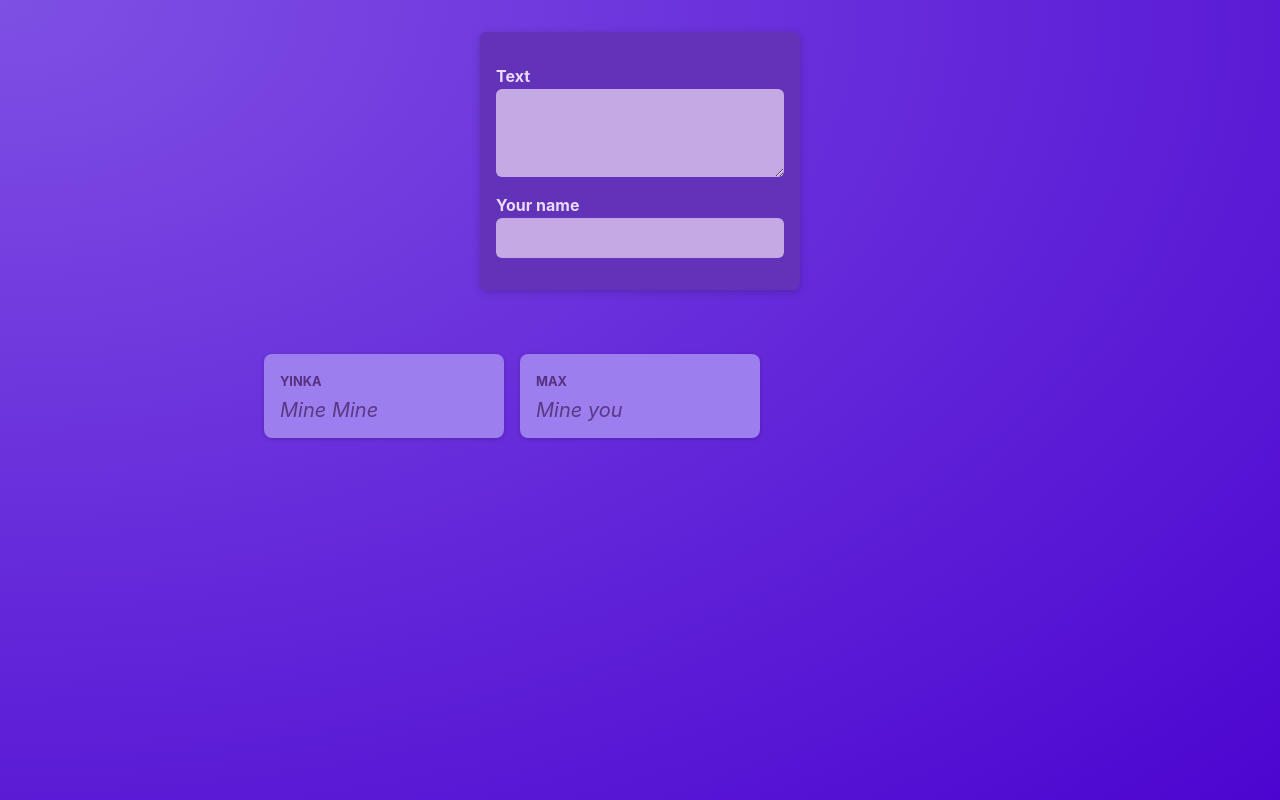
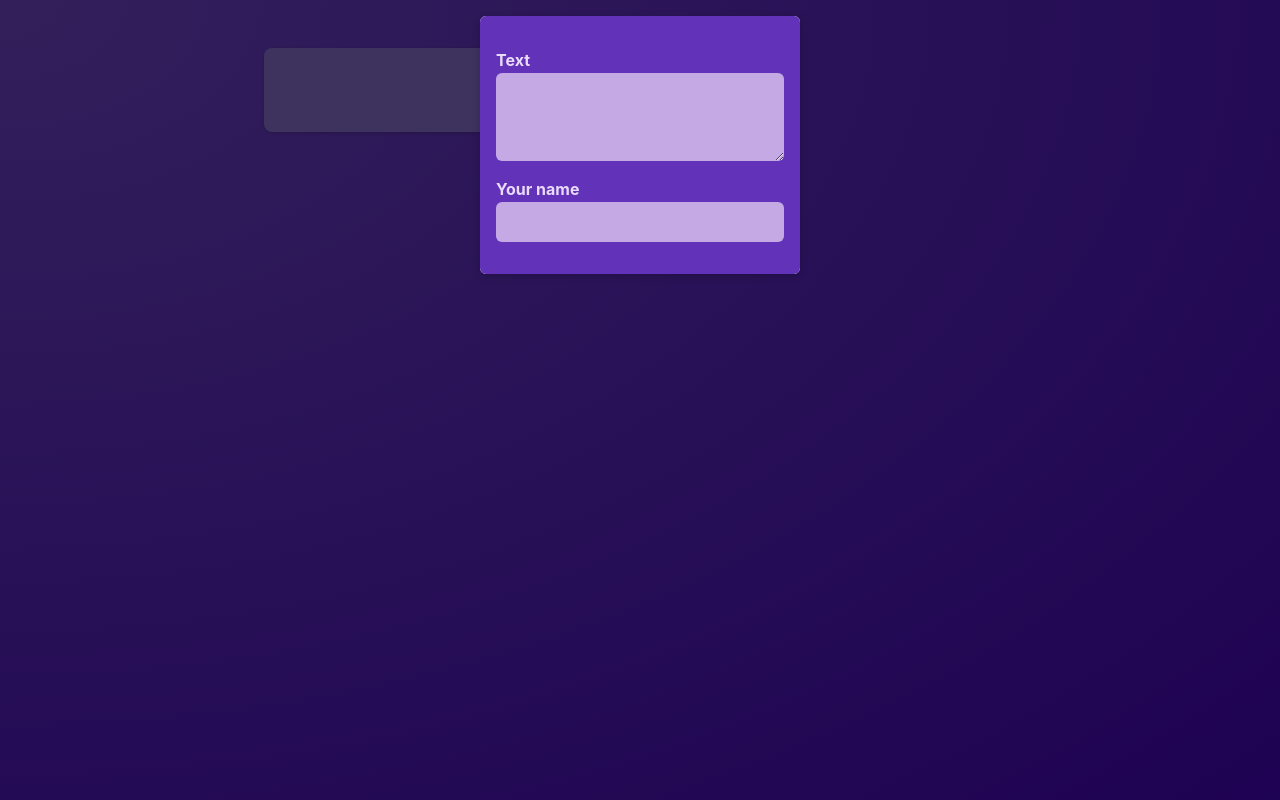
Before and after one commit to papiyinks/yinks-twiiter, a React (Vite) app: page / in a window 1280 px wide. Built offline with nearby package versions, Linux system fonts and the light colour scheme.

Commit message:
state management added to Modal

```diff
--- /dev/null
+++ b/src/components/Modal.jsx
@@ -0,0 +1,14 @@
+import classes from "./Modal.module.css";
+
+function Modal({ children, onClose }) {
+  return (
+    <>
+      <div className={classes.backdrop} onClick={onClose} />
+      <dialog open className={classes.modal}>
+        {children}
+      </dialog>
+    </>
+  );
+}
+
+export default Modal;
--- /dev/null
+++ b/src/components/Modal.module.css
@@ -0,0 +1,18 @@
+.backdrop {
+  position: fixed;
+  top: 0;
+  left: 0;
+  width: 100%;
+  height: 100vh;
+  background-color: rgba(0, 0, 0, 0.6);
+  z-index: 1;
+}
+
+.modal {
+  border: none;
+  border-radius: 6px;
+  box-shadow: 0 2px 8px rgba(0, 0, 0, 0.2);
+  padding: 0;
+  overflow: hidden;
+  z-index: 1;
+}
--- a/src/components/NewPost.jsx
+++ b/src/components/NewPost.jsx
@@ -1,15 +1,15 @@
 import classes from "./NewPost.module.css";
 
-function NewPost() {
+function NewPost(props) {
   return (
     <form className={classes.form}>
       <p>
         <label htmlFor="body">Text</label>
-        <textarea id="body" required rows={3} />
+        <textarea id="body" required rows={3} onChange={props.onBodyChange} />
       </p>
       <p>
         <label htmlFor="name">Your name</label>
-        <input type="text" id="name" required />
+        <input type="text" id="name" required onChange={props.onAuthorChange} />
       </p>
     </form>
   );
--- a/src/components/NewPost.module.css
+++ b/src/components/NewPost.module.css
@@ -2,9 +2,6 @@
   background-color: #6233b9;
   padding: 1rem;
   width: 20rem;
-  margin: 2rem auto;
-  border-radius: 6px;
-  box-shadow: 0 2px 8px rgba(0, 0, 0, 0.2);
 }
 
 .form label {
--- a/src/components/Post.jsx
+++ b/src/components/Post.jsx
@@ -1,10 +1,10 @@
 import classes from "./Post.module.css";
 
-function Post(props) {
+function Post({ author, body }) {
   return (
     <li className={classes.post}>
-      <p className={classes.author}>{props.author}</p>
-      <p className={classes.text}>{props.body}</p>
+      <p className={classes.author}>{author}</p>
+      <p className={classes.text}>{body}</p>
     </li>
   );
 }
--- a/src/components/PostsList.jsx
+++ b/src/components/PostsList.jsx
@@ -1,13 +1,52 @@
+import { useState } from "react";
+
 import NewPost from "./NewPost";
 import Post from "./Post";
 import classes from "./PostsList.module.css";
+import Modal from "./Modal";
 
 function PostsList() {
+  const [modalIsVisible, setModalIsVisible] = useState(true);
+  const [enterBody, setEnterBody] = useState("");
+  const [enterAuthor, setEnterAuthor] = useState("");
+
+  function hideModalHandler() {
+    setModalIsVisible(false);
+  }
+
+  function changeBodyHandler(event) {
+    setEnterBody(event.target.value);
+  }
+
+  function changeAuthorHandler(event) {
+    setEnterAuthor(event.target.value);
+  }
+
+  // let modalContent;
+
+  // if (modalIsVisible) {
+  //   modalContent = (
+  //     <Modal onClose={hideModalHandler}>
+  //       <NewPost
+  //         onBodyChange={changeBodyHandler}
+  //         onAuthorChange={changeAuthorHandler}
+  //       />
+  //     </Modal>
+  //   );
+  // }
+
   return (
     <>
-      <NewPost />
+      {modalIsVisible && (
+        <Modal onClose={hideModalHandler}>
+          <NewPost
+            onBodyChange={changeBodyHandler}
+            onAuthorChange={changeAuthorHandler}
+          />
+        </Modal>
+      )}
       <ul className={classes.posts}>
-        <Post author="Yinka" body="Mine Mine" />
+        <Post author={enterAuthor} body={enterBody} />
         <Post author="Max" body="Mine you" />
       </ul>
     </>
```
